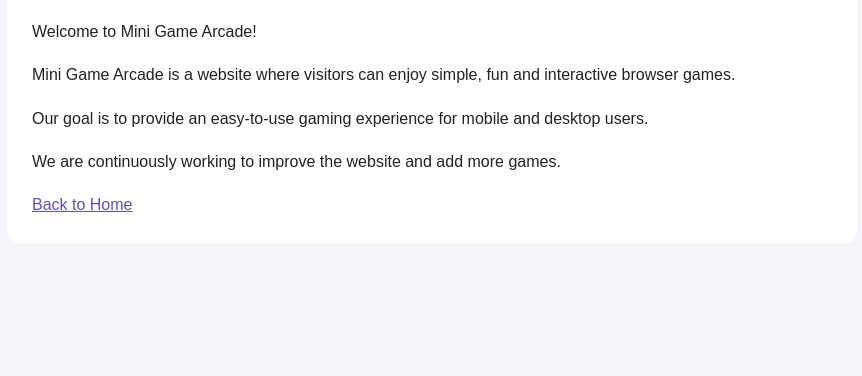
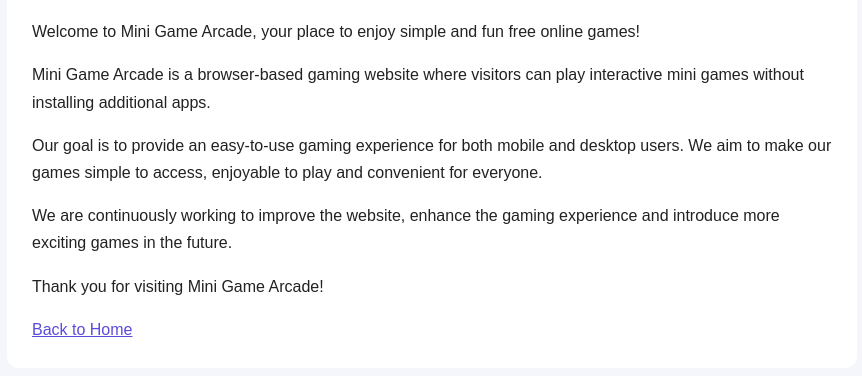
Before and after one commit to manshuthakur505-maker/mini-game-arcade, a plain HTML site: page about.html in a window 1280 px wide. Shown: the part 164-540 px from the top of the page, without its empty margins (208-1070 px from the left). Drawn offline with Linux system fonts and the light colour scheme.

Commit message:
Improve About page SEO

```diff
--- a/about.html
+++ b/about.html
@@ -1,9 +1,14 @@
+
 <!DOCTYPE html>
 <html lang="en">
 <head>
     <meta charset="UTF-8">
     <meta name="viewport" content="width=device-width, initial-scale=1.0">
-    <title>About Us - Mini Game Arcade</title>
+
+    <title>About Mini Game Arcade - Free Online Games</title>
+
+    <meta name="description" content="Learn about Mini Game Arcade, a website for enjoying simple, fun and free online browser games on mobile and desktop devices.">
+
     <style>
         body {
             font-family: Arial, sans-serif;
@@ -28,16 +33,15 @@
     <div class="container">
         <h1>About Mini Game Arcade</h1>
 
-        <p>Welcome to Mini Game Arcade!</p>
+        <p>Welcome to Mini Game Arcade, your place to enjoy simple and fun free online games!</p>
 
-        <p>Mini Game Arcade is a website where visitors can enjoy simple,
-        fun and interactive browser games.</p>
+        <p>Mini Game Arcade is a browser-based gaming website where visitors can play interactive mini games without installing additional apps.</p>
 
-        <p>Our goal is to provide an easy-to-use gaming experience
-        for mobile and desktop users.</p>
+        <p>Our goal is to provide an easy-to-use gaming experience for both mobile and desktop users. We aim to make our games simple to access, enjoyable to play and convenient for everyone.</p>
 
-        <p>We are continuously working to improve the website
-        and add more games.</p>
+        <p>We are continuously working to improve the website, enhance the gaming experience and introduce more exciting games in the future.</p>
+
+        <p>Thank you for visiting Mini Game Arcade!</p>
 
         <a href="index.html">Back to Home</a>
     </div>
```
